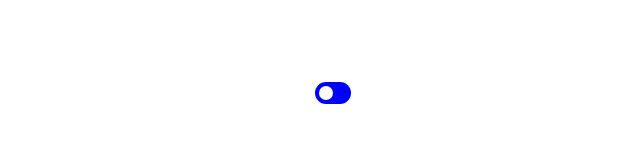
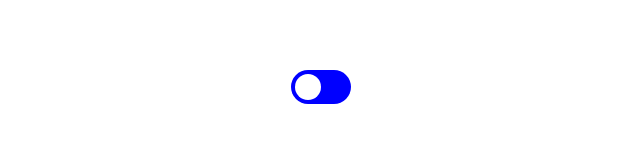
Before and after one commit to johannesMatevosyan/AtomThemeSwitch, a React (Vite) app: page / in a window 1280 px wide. Shown: the part 296-438 px from the top of the page, without its empty margins (289-929 px from the left). Built offline with nearby package versions, Linux system fonts and the light colour scheme; the HTML template or start-up script is replaced by a standard one.

Commit message:
modified height for better readability

```diff
--- a/src/App.tsx
+++ b/src/App.tsx
@@ -29,7 +29,7 @@ function App() {
           <AtomThemeSwitch
             designType='material'
             shape='round'
-            switchHeight='22px'
+            switchHeight='34px'
             onChanged={getSwitchValues}
             fixedPosition={fixedPosition}
             customMatTheme={customMatTheme}
```
